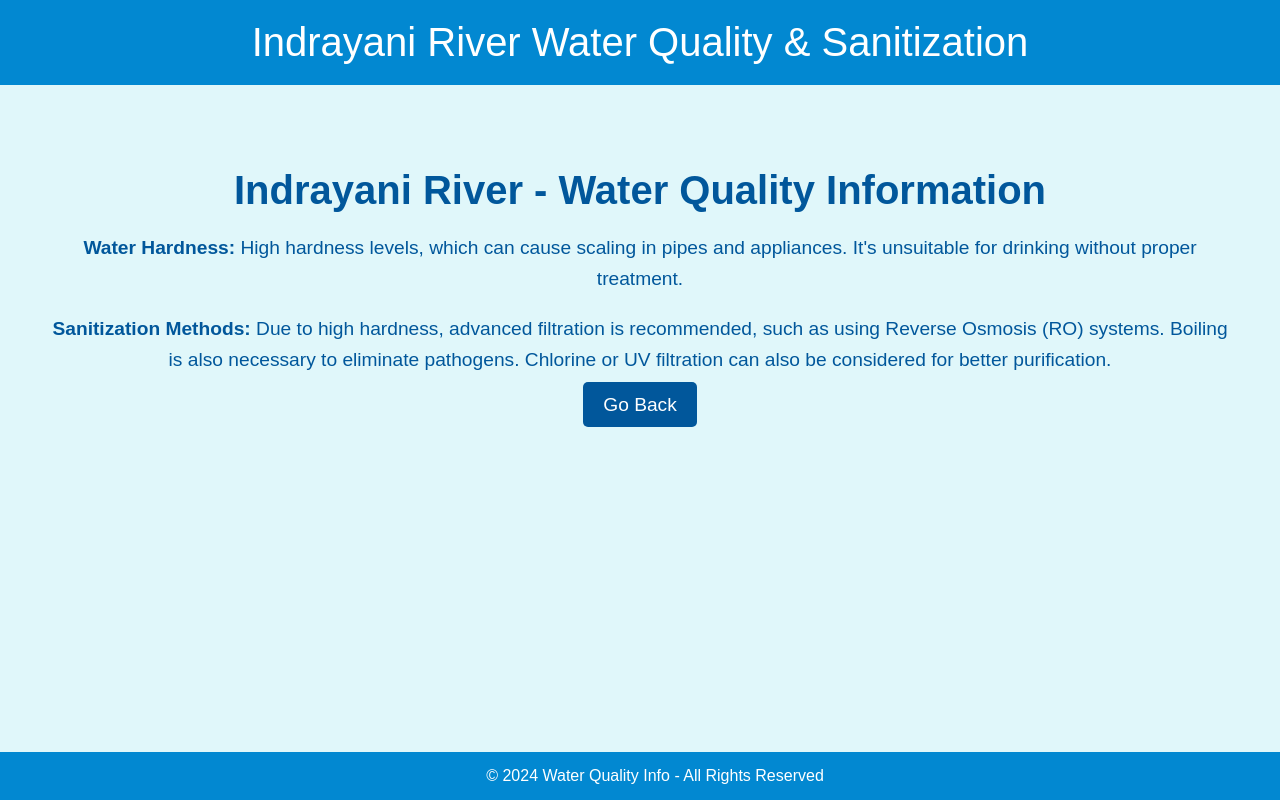
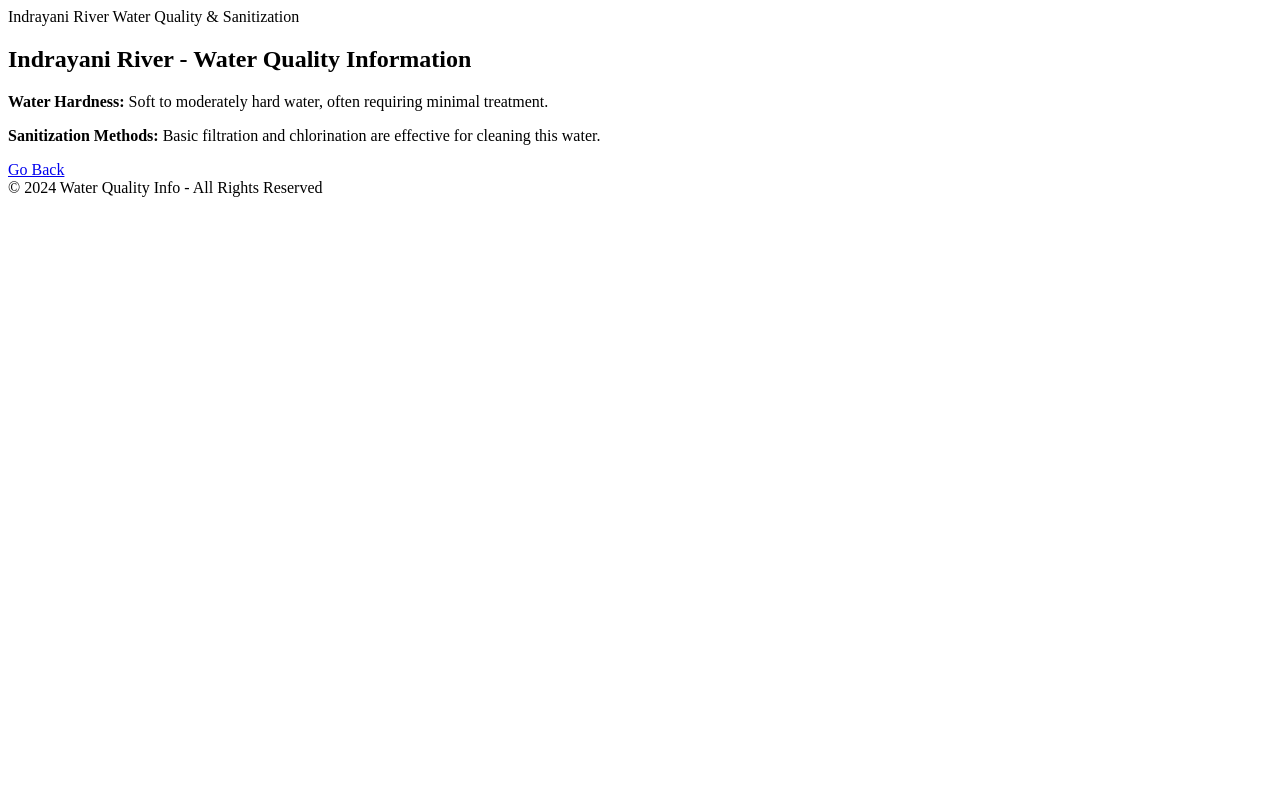
Before and after one commit to bablamon/Water-quality-website, a plain HTML site: page indrayani-info.html in a window 1280 px wide. Drawn offline with Linux system fonts and the light colour scheme.

Commit message:
Update indrayani-info.html

```diff
--- a/indrayani-info.html
+++ b/indrayani-info.html
@@ -3,58 +3,9 @@
 <head>
     <meta charset="UTF-8">
     <meta name="viewport" content="width=device-width, initial-scale=1.0">
-    <title>Indrayani River Information</title>
+    <title>Indrayani River Water Quality</title>
     <style>
-        body {
-            font-family: Arial, sans-serif;
-            margin: 0;
-            padding: 0;
-            background-color: #e0f7fa;
-            color: #01579b;
-        }
-
-        header {
-            background-color: #0288d1;
-            padding: 20px;
-            text-align: center;
-            color: white;
-            font-size: 2.5em;
-        }
-
-        .content {
-            padding: 50px;
-            text-align: center;
-        }
-
-        h2 {
-            font-size: 2.5em;
-            margin-bottom: 20px;
-        }
-
-        p {
-            font-size: 1.2em;
-            line-height: 1.6;
-        }
-
-        .cta-button {
-            background-color: #01579b;
-            color: white;
-            padding: 12px 20px;
-            font-size: 1.2em;
-            text-decoration: none;
-            border-radius: 5px;
-            margin-top: 20px;
-        }
-
-        footer {
-            background-color: #0288d1;
-            color: white;
-            padding: 15px;
-            text-align: center;
-            position: fixed;
-            bottom: 0;
-            width: 100%;
-        }
+        /* Add your custom styles here */
     </style>
 </head>
 <body>
@@ -65,9 +16,11 @@
 
 <div class="content">
     <h2>Indrayani River - Water Quality Information</h2>
-    <p><strong>Water Hardness:</strong> High hardness levels, which can cause scaling in pipes and appliances. It's unsuitable for drinking without proper treatment.</p>
-    <p><strong>Sanitization Methods:</strong> Due to high hardness, advanced filtration is recommended, such as using Reverse Osmosis (RO) systems. Boiling is also necessary to eliminate pathogens. Chlorine or UV filtration can also be considered for better purification.</p>
-    <a href="index.html" class="cta-button">Go Back</a>
+    <p><strong>Water Hardness:</strong> Soft to moderately hard water, often requiring minimal treatment.</p>
+    <p><strong>Sanitization Methods:</strong> Basic filtration and chlorination are effective for cleaning this water.</p>
+
+    <!-- Updated link to home page (index.html) -->
+    <a href="https://bablamon.github.io/Water-quality-website/index.html" class="cta-button">Go Back</a>
 </div>
 
 <footer>
```
